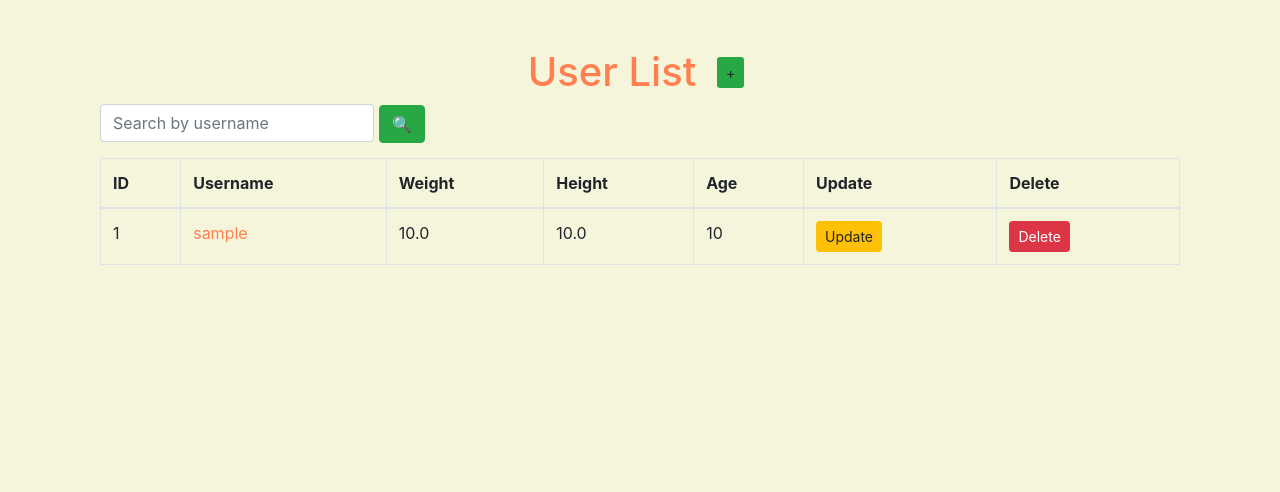
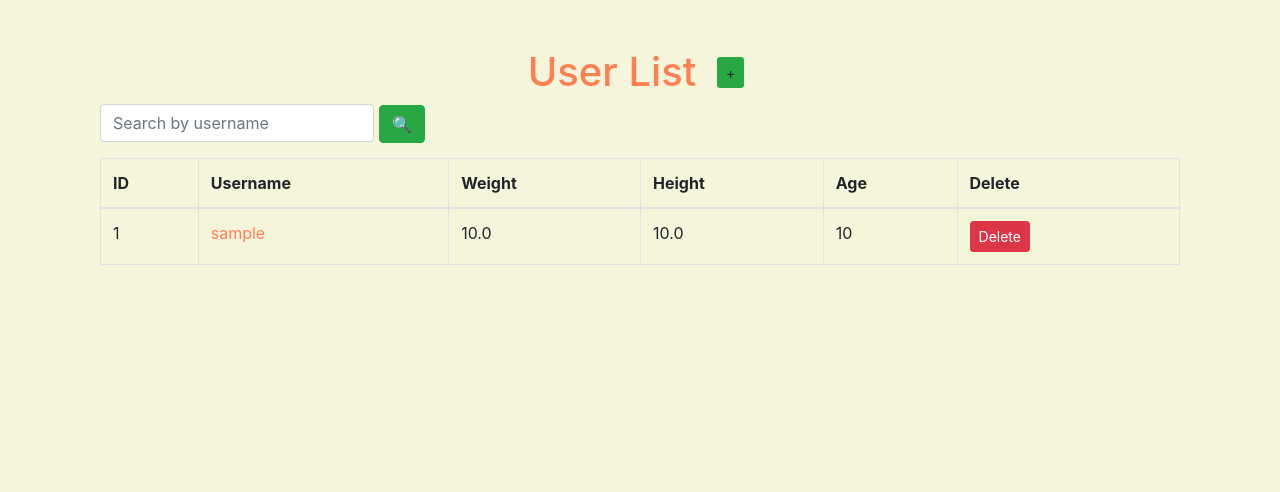
Before and after one commit to Shatrovskyi/nutrition_tracker, a Django app: page /users/ in a window 1280 px wide. Shown: the part 80-572 px from the top of the page. Run offline with Django 4.2, Linux system fonts and the light colour scheme; a user stored in the database is signed in; tables that the repository leaves empty hold one stand-in row (values such as "Sample post"); some libraries are stand-ins or nearby versions.

Commit message:
add some minnor improvements

```diff
--- a/templates/registration/login.html
+++ b/templates/registration/login.html
@@ -20,7 +20,7 @@
     {{ form|crispy }}
 
     <input type="submit" value="Login" class="btn btn-success mt-3" />
-    <input type="hidden" name="next" value="{{ next }}" />
+    <a href="{% url 'tracker:user-create' %}" class="btn btn-warning" style="margin-top: 15px;">Register</a>
   </form>
 </div>
 {% endblock %}
--- a/templates/tracker/user_detail.html
+++ b/templates/tracker/user_detail.html
@@ -16,7 +16,6 @@
     </div>
 
     <div class="mt-4">
-      <a href="{% url 'tracker:user-update' user.pk %}" class="btn btn-primary me-2">Update</a>
       <a href="{% url 'tracker:user-weight-update' user.pk %}" class="btn btn-success me-2">Update Weight</a>
       <a href="{% url 'tracker:user-delete' user.pk %}" class="btn btn-danger">Delete</a>
     </div>
--- a/templates/tracker/user_list.html
+++ b/templates/tracker/user_list.html
@@ -23,7 +23,6 @@
             <th>Weight</th>
             <th>Height</th>
             <th>Age</th>
-            <th>Update</th>
             <th>Delete</th>
           </tr>
         </thead>
@@ -35,7 +34,6 @@
               <td>{{ user.weight }}</td>
               <td>{{ user.height }}</td>
               <td>{{ user.age }}</td>
-              <td><a href="{% url 'tracker:user-update' pk=user.id %}" class="btn btn-warning btn-sm">Update</a></td>
               <td><a href="{% url 'tracker:user-delete' pk=user.id %}" class="btn btn-danger btn-sm">Delete</a></td>
             </tr>
           {% endfor %}
--- a/tracker/forms.py
+++ b/tracker/forms.py
@@ -1,6 +1,5 @@
 from django import forms
 from django.contrib.auth.forms import UserCreationForm
-
 from tracker.models import User, MealPlan, Food
 
 
@@ -29,6 +28,7 @@ class UserMainCreationForm(UserCreationForm):
             "age",
             "weight",
             "height",
+            "fitness_goals"
         )
 
 
--- a/tracker/models.py
+++ b/tracker/models.py
@@ -1,4 +1,5 @@
 from django.db import models
+from django.urls import reverse
 from django.contrib.auth.models import AbstractUser
 
 
@@ -21,6 +22,9 @@ class User(AbstractUser):
     weight = models.FloatField(null=True, blank=True)
     height = models.FloatField(null=True, blank=True)
     fitness_goals = models.TextField(null=True, blank=True)
+
+    def get_absolute_url(self):
+        return reverse("tracker:user-detail", kwargs={"pk": self.pk})
 
     def __str__(self):
         return f"{self.username} ({self.first_name} {self.last_name})"
--- a/tracker/urls.py
+++ b/tracker/urls.py
@@ -11,7 +11,6 @@ from .views import (
     MealPlanUpdateView,
     MealPlanDeleteView,
     UserCreateView,
-    UserUpdateView,
     UserDetailView,
     UserWeightUpdateView,
     UserDeleteView,
@@ -50,7 +49,6 @@ urlpatterns = [
     path("food/<int:pk>/update/", FoodUpdateView.as_view(), name="food-update"),
     path("food/<int:pk>/delete/", FoodDeleteView.as_view(), name="food-delete"),
     path("user/create/", UserCreateView.as_view(), name="user-create"),
-    path("user/<int:pk>/update/", UserUpdateView.as_view(), name="user-update"),
     path("user/<int:pk>/delete/", UserDeleteView.as_view(), name="user-delete"),
     path("user/<int:pk>/", UserDetailView.as_view(), name="user-detail"),
     path(
--- a/tracker/views.py
+++ b/tracker/views.py
@@ -149,7 +149,7 @@ class UserListView(LoginRequiredMixin, generic.ListView):
         return queryset
 
 
-class UserCreateView(LoginRequiredMixin, generic.CreateView):
+class UserCreateView(generic.CreateView):
     model = User
     form_class = UserMainCreationForm
 
@@ -157,11 +157,6 @@ class UserCreateView(LoginRequiredMixin, generic.CreateView):
 class UserDetailView(LoginRequiredMixin, generic.DetailView):
     model = User
     queryset = User.objects.all().prefetch_related("meal_plans__foods")
-
-
-class UserUpdateView(LoginRequiredMixin, generic.UpdateView):
-    model = User
-    form_class = UserMainCreationForm
 
 
 class UserWeightUpdateView(LoginRequiredMixin, generic.UpdateView):
```
